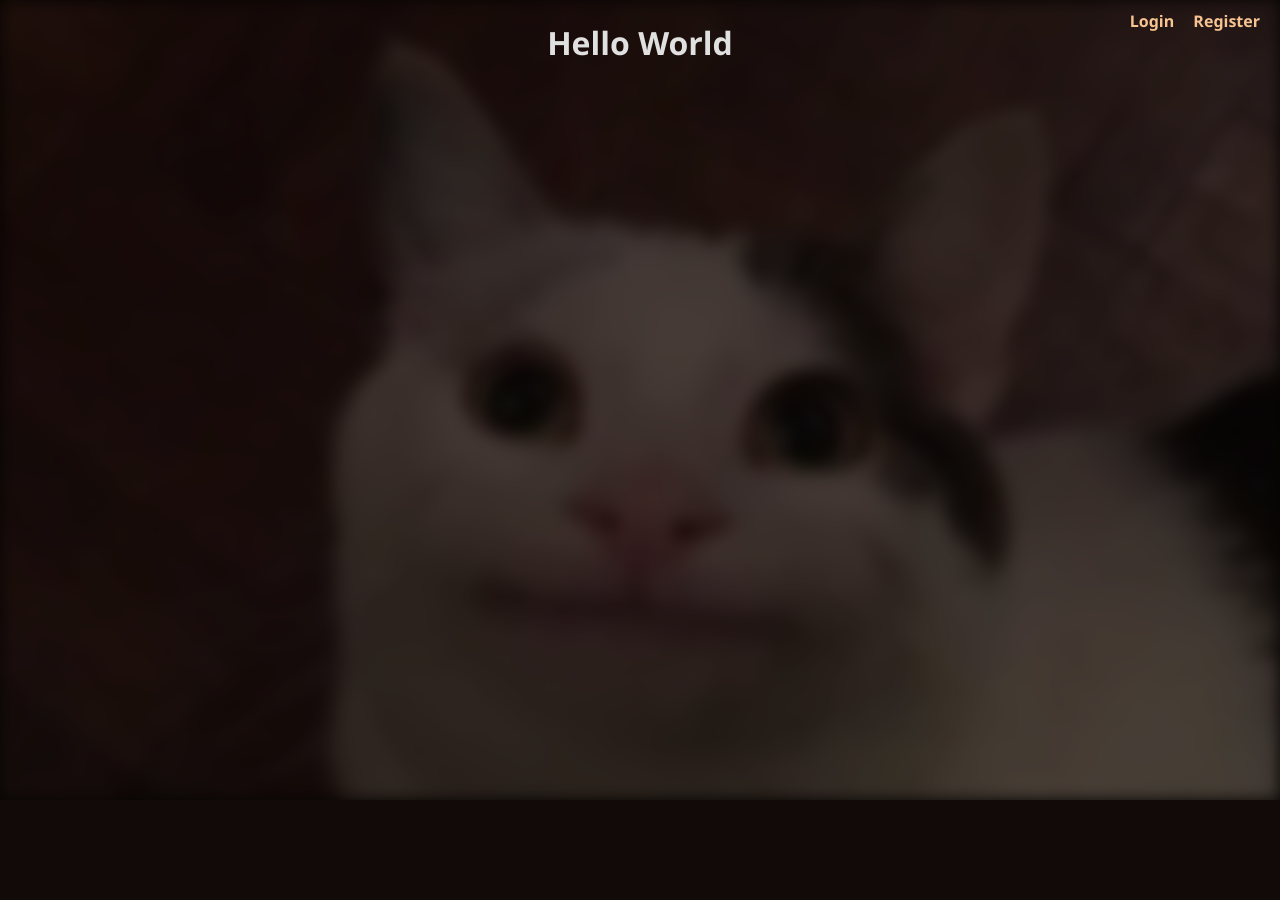
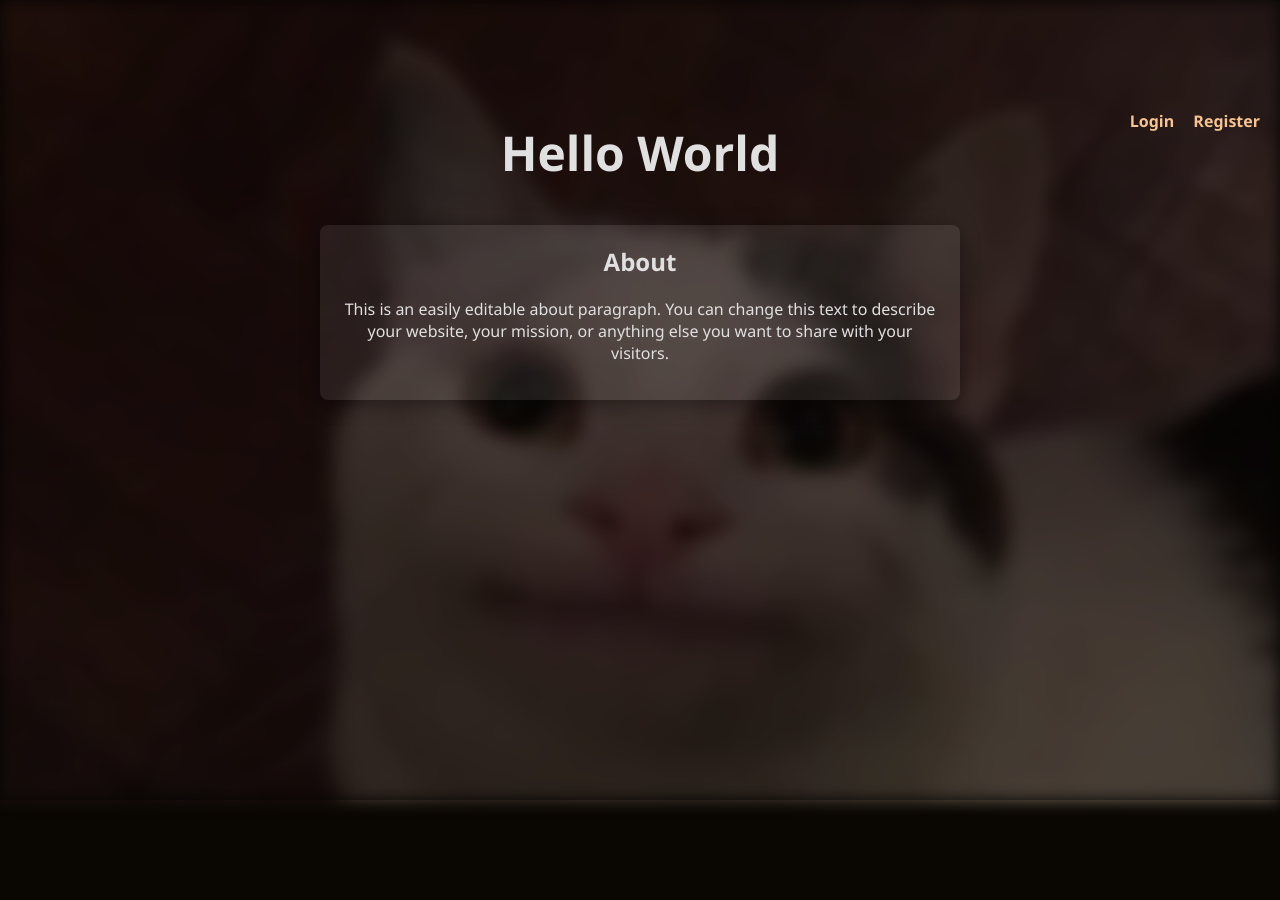
Before and after one commit to Chengotic/project_folder, a Flask app: page / in a window 1280 px wide. Before the commit the page ends 800 px from the top, so only its background shows below. Run offline with Flask 3, Linux system fonts and the light colour scheme.

Commit message:
changed home.html to look somewhat nicer

```diff
--- a/app/templates/home.html
+++ b/app/templates/home.html
@@ -1,12 +1,12 @@
 <!DOCTYPE html>
 <html lang="en">
 <head>
-    <meta charset="UTF-8">
-    <meta name="viewport" content="width=device-width, initial-scale=1.0">
+  <meta charset="UTF-8" />
+  <meta name="viewport" content="width=device-width, initial-scale=1.0" />
   <title>Home</title>
 
   <style>
-
+    /* Global Styles */
     body {
       font-family: 'Segoe UI', Tahoma, Geneva, Verdana, sans-serif;
       background-color: #0a0703;
@@ -14,48 +14,49 @@
       margin: 0;
       padding: 0;
       text-align: center;
-            height: 100vh;
+      min-height: 100vh;
       position: relative;
-            overflow: hidden;
+      overflow-x: hidden;
     }
 
-        /* Pseudo-element for background image with blur and opacity */
+    /* Blurred Background Image */
     body::before {
       content: "";
-            position: absolute;
+      position: fixed;
       top: 0;
       left: 0;
+      width: 100%;
       height: 100%;
-            width: 100%;
       background-image: url("{{ url_for('static', filename='homepage-picture.jpeg') }}");
       background-size: cover;
       background-position: center;
       background-repeat: no-repeat;
       filter: blur(8px);
-            opacity: 0.5; /* Controls how much the background color shows through */
+      opacity: 0.5;
       z-index: -2;
     }
 
-        /* Optional dark overlay for even more dimming */
+    /* Dark Overlay */
     body::after {
       content: "";
-            position: absolute;
+      position: fixed;
       top: 0;
       left: 0;
+      width: 100%;
       height: 100%;
-            width: 100%;
-            background-color: rgba(0, 0, 0, 0.4); /* Semi-transparent black */
+      background-color: rgba(0, 0, 0, 0.4);
       z-index: -1;
     }
 
-        /* Navbar */
+    /* Navigation Bar */
     .navbar {
       position: absolute;
       top: 10px;
       right: 20px;
     }
 
-        .navbar a, .navbar span {
+    .navbar a,
+    .navbar span {
       color: #f7c390;
       text-decoration: none;
       margin-left: 15px;
@@ -66,23 +67,42 @@
       color: #ffff00;
     }
 
-        /* Main content image */
-        .main-content {
-            display: flex;
-            justify-content: center;
-            align-items: top;
-            height: 100vh;
+    /* Page Content Container */
+    .container {
+      max-width: 900px;
+      margin: 100px auto 0 auto; /* spacing from top */
+      padding: 20px;
     }
 
-        .main-content img {
-            max-width: 90%;
-            max-height: 90%;
+    /* Main Title Section */
+    .main-content {
+      margin-bottom: 40px;
+    }
+
+    .main-content h1 {
+      font-size: 3rem;
+      margin: 0;
+    }
+
+    /* About Section */
+    .about {
+      background-color: rgba(255, 255, 255, 0.08);
+      padding: 20px;
       border-radius: 8px;
-            box-shadow: 0 4px 20px rgba(0,0,0,0.4);
+      box-shadow: 0 4px 20px rgba(0, 0, 0, 0.4);
+      max-width: 600px;
+      margin: 0 auto;
     }
+
+    .about h2 {
+      margin-top: 0;
+    }
+
   </style>
 </head>
 <body>
+
+  <!-- Navigation Bar -->
   <div class="navbar">
     {% if session.get('username') %}
       <span>{{ session['username'] }}</span>
@@ -93,13 +113,23 @@
     {% endif %}
   </div>
 
+  <!-- Main Page Container -->
+  <div class="container">
+    <!-- Main Content -->
     <div class="main-content">
-        <div>
-            <h1>
-                Hello World
-            </h1>
-        </div>
+      <h1>Hello World</h1>
+      <!-- Optional Image -->
       <!-- <img src="{{ url_for('static', filename='homepage-picture.jpeg') }}" alt="Homepage Picture"> -->
     </div>
+
+    <!-- About Section -->
+    <div class="about">
+      <h2>About</h2>
+      <p>
+        This is an easily editable about paragraph. You can change this text to describe your website, your mission, or anything else you want to share with your visitors.
+      </p>
+    </div>
+  </div>
+
 </body>
 </html>
```
Lines whose indentation alone changed are shown as unchanged.
